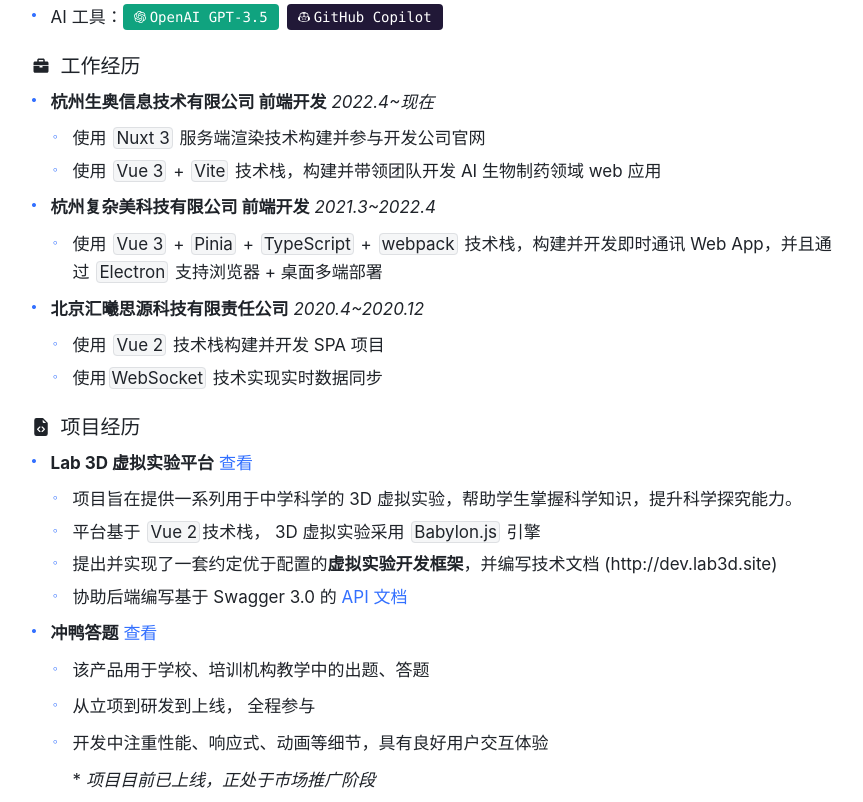
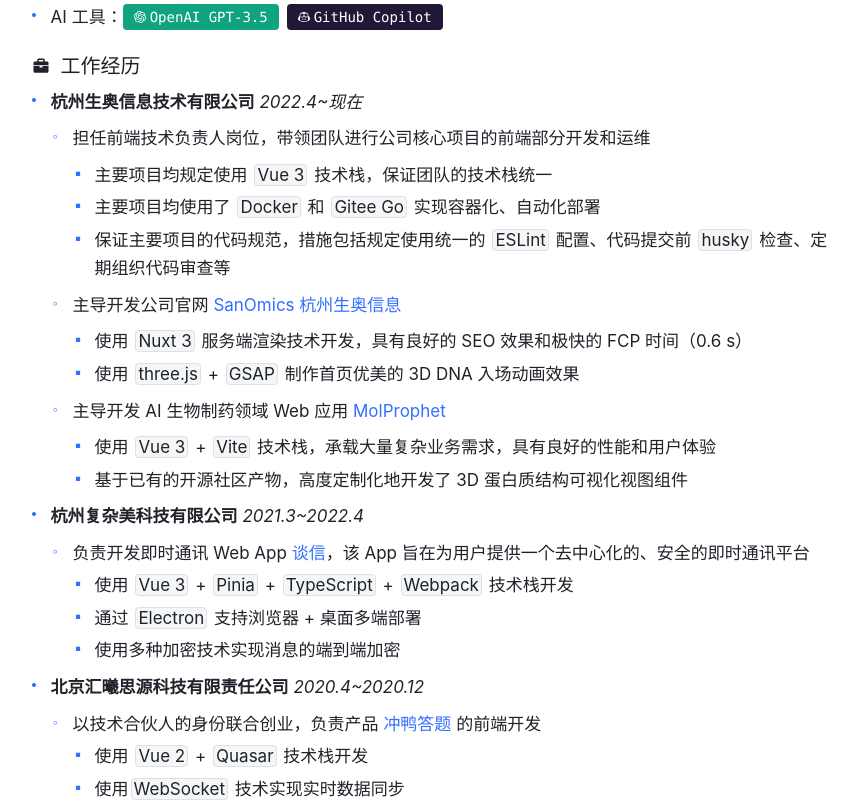
Before and after one commit to xuzuodong/resume, a Next.js app: page / in a window 1280 px wide. Shown: the part 589-1391 px from the top of the page, without its empty margins (207-1070 px from the left). Built offline with nearby package versions, Linux system fonts and the light colour scheme.

Commit message:
chore: modify content

```diff
--- a/src/pages/index.mdx
+++ b/src/pages/index.mdx
@@ -11,7 +11,7 @@
 
  - 男，硕士，1996 年生
  - 期望职位：Web 全栈工程师
- - 简介：3 年前端项目开发经验，曾参与过多个项目架构、研发。利用业余时间开发过多个全栈项目。注重代码规范。热爱 web 技术和生态，享受通过代码实现丝滑交互、解决技术难题的过程。终身学习者。
+ - 简介：3 年前端项目开发经验，曾参与过多个项目架构、研发。利用业余时间开发过多个全栈项目。注重代码规范。热爱 Web 技术和生态，享受通过代码实现丝滑交互、解决技术难题的过程。终身学习者。
 
 
 ### <FaDraftingCompass /> 技术和工具
@@ -28,35 +28,34 @@
 
 ### <BiSolidBriefcase /> 工作经历
 
-- **杭州生奥信息技术有限公司 前端开发** *2022.4~现在*
-  - 使用 `Nuxt 3` 服务端渲染技术构建并参与开发公司官网
-  - 使用 `Vue 3` + `Vite` 技术栈，构建并带领团队开发 AI 生物制药领域 web 应用
+- **杭州生奥信息技术有限公司** *2022.4~现在*
 
-- **杭州复杂美科技有限公司 前端开发** *2021.3~2022.4*
-  - 使用 `Vue 3` + `Pinia` + `TypeScript` + `webpack` 技术栈，构建并开发即时通讯 Web App，并且通过 `Electron` 支持浏览器 + 桌面多端部署
+  - 担任前端技术负责人岗位，带领团队进行公司核心项目的前端部分开发和运维
+    - 主要项目均规定使用 `Vue 3` 技术栈，保证团队的技术栈统一
+    - 主要项目均使用了 `Docker` 和 `Gitee Go` 实现容器化、自动化部署
+    - 保证主要项目的代码规范，措施包括规定使用统一的 `ESLint` 配置、代码提交前 `husky` 检查、定期组织代码审查等
+
+  - 主导开发公司官网 [SanOmics 杭州生奥信息](https://sanomics.ai)
+    - 使用 `Nuxt 3` 服务端渲染技术开发，具有良好的 SEO 效果和极快的 FCP 时间（0.6 s）
+    - 使用 `three.js` + `GSAP` 制作首页优美的 3D DNA 入场动画效果
+
+  - 主导开发 AI 生物制药领域 Web 应用 [MolProphet](https://molprophet.com)
+    - 使用 `Vue 3` + `Vite` 技术栈，承载大量复杂业务需求，具有良好的性能和用户体验
+    - 基于已有的开源社区产物，高度定制化地开发了 3D 蛋白质结构可视化视图组件
+
+- **杭州复杂美科技有限公司** *2021.3~2022.4*
+
+  - 负责开发即时通讯 Web App [谈信](https://3syxin.com/Web/)，该 App 旨在为用户提供一个去中心化的、安全的即时通讯平台
+    - 使用 `Vue 3` + `Pinia` + `TypeScript` + `Webpack` 技术栈开发
+    - 通过 `Electron` 支持浏览器 + 桌面多端部署
+    - 使用多种加密技术实现消息的端到端加密
 
 - **北京汇曦思源科技有限责任公司** *2020.4~2020.12*
-  - 使用 `Vue 2` 技术栈构建并开发 SPA 项目
-  - 使用`WebSocket` 技术实现实时数据同步
+  - 以技术合伙人的身份联合创业，负责产品 [冲鸭答题](https://chongya.fun) 的前端开发
+    - 使用 `Vue 2` + `Quasar` 技术栈开发
+    - 使用`WebSocket` 技术实现实时数据同步
 
-### <BsFileEarmarkCodeFill /> 项目经历
-
-- **Lab 3D 虚拟实验平台** [查看](http://beta.lab3d.site)
-
-  - 项目旨在提供一系列用于中学科学的 3D 虚拟实验，帮助学生掌握科学知识，提升科学探究能力。
-  - 平台基于 `Vue 2`技术栈， 3D 虚拟实验采用 `Babylon.js` 引擎
-  - 提出并实现了一套约定优于配置的**虚拟实验开发框架**，并编写技术文档 (http://dev.lab3d.site)
-  - 协助后端编写基于 Swagger 3.0 的 [API 文档](http://api.lab3d.site:3001/swagger)
-
-- **冲鸭答题** [查看](https://www.chongya.fun)
-
-  - 该产品用于学校、培训机构教学中的出题、答题
-
-  - 从立项到研发到上线， 全程参与
-
-  - 开发中注重性能、响应式、动画等细节，具有良好用户交互体验
-
-    \* *项目目前已上线，正处于市场推广阶段*
+{/* ### <BsFileEarmarkCodeFill /> 个人项目 */}
 
 ### <BsPersonVcardFill /> 个人优势
 
```
